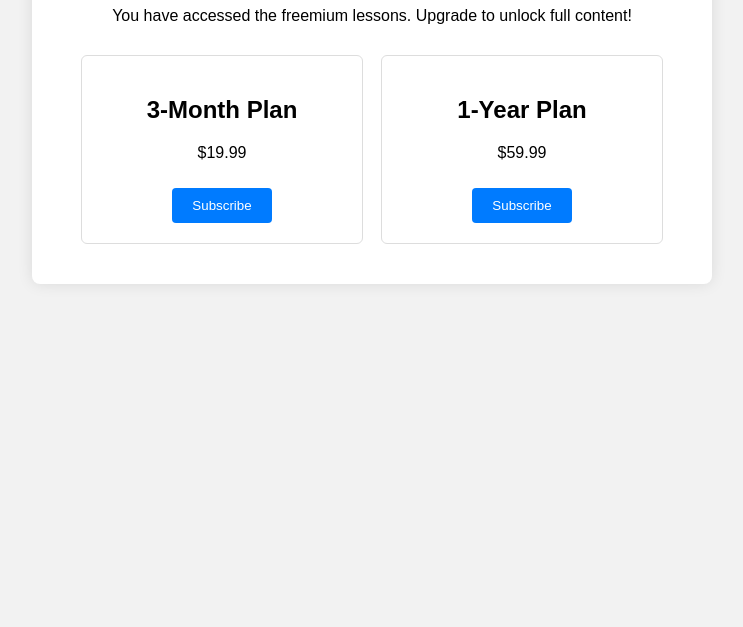
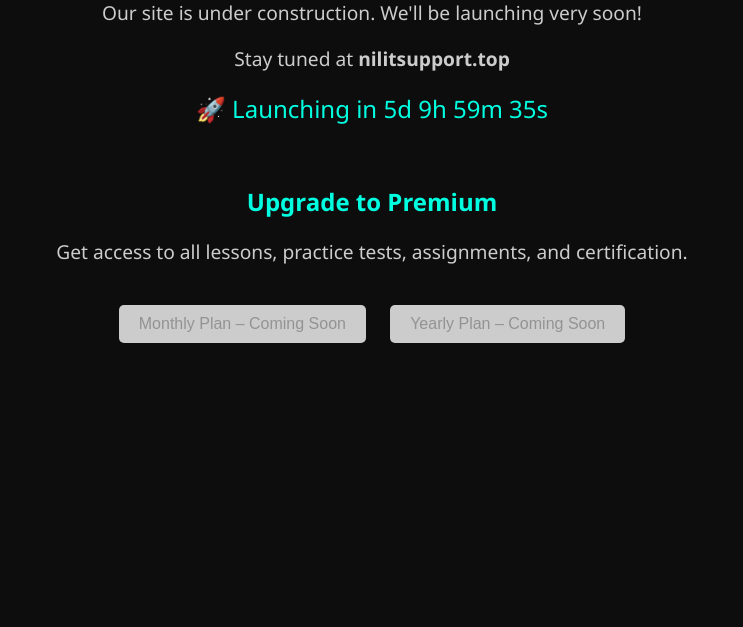
Before and after one commit to Mamataswapnil16/ITsupporthub, a plain HTML site: page index.html in a window 1280 px wide. Shown: the part 173-800 px from the top of the page, without its empty margins (268-1011 px from the left). Drawn offline with Linux system fonts and the light colour scheme.

Commit message:
Add files via upload

```diff
--- a/index.html
+++ b/index.html
@@ -1,32 +1,89 @@
+
 <!DOCTYPE html>
 <html lang="en">
 <head>
   <meta charset="UTF-8" />
   <meta name="viewport" content="width=device-width, initial-scale=1.0"/>
-  <title>Subscription Options - IT Support Hub</title>
-  <link rel="stylesheet" href="style.css">
+  <title>IT Support Hub - Coming Soon</title>
+  <style>
+    body {
+      margin: 0;
+      padding: 0;
+      font-family: 'Segoe UI', Tahoma, Geneva, Verdana, sans-serif;
+      background-color: #0d0d0d;
+      color: #00ffe1;
+      text-align: center;
+    }
+    .container {
+      padding: 40px;
+      max-width: 700px;
+      margin: auto;
+    }
+    h1 {
+      font-size: 2.5rem;
+      margin-top: 50px;
+    }
+    p {
+      font-size: 1.2rem;
+      color: #ccc;
+    }
+    #countdown {
+      font-size: 1.5rem;
+      margin-top: 20px;
+    }
+    .pricing-buttons {
+      margin-top: 40px;
+    }
+    .pricing-buttons button {
+      padding: 10px 20px;
+      background: #ccc;
+      border: none;
+      border-radius: 5px;
+      cursor: not-allowed;
+      margin: 0 10px;
+      font-size: 1rem;
+    }
+  </style>
 </head>
 <body>
   <div class="container">
-    <h1>Upgrade Your Access</h1>
-    <p>You have accessed the freemium lessons. Upgrade to unlock full content!</p>
+    <h1>🚧 IT Support Hub</h1>
+    <p>Our site is under construction. We'll be launching very soon!</p>
+    <p>Stay tuned at <strong>nilitsupport.top</strong></p>
+    <div id="countdown"></div>
 
-    <div class="plans">
-      <div class="plan">
-        <h2>3-Month Plan</h2>
-        <p>$19.99</p>
-        <button onclick="subscribe('3months')">Subscribe</button>
+    <section>
+      <h2 style="margin-top: 60px;">Upgrade to Premium</h2>
+      <p>Get access to all lessons, practice tests, assignments, and certification.</p>
+      <div class="pricing-buttons">
+        <button disabled>Monthly Plan – Coming Soon</button>
+        <button disabled>Yearly Plan – Coming Soon</button>
       </div>
-      <div class="plan">
-        <h2>1-Year Plan</h2>
-        <p>$59.99</p>
-        <button onclick="subscribe('1year')">Subscribe</button>
-      </div>
-    </div>
-
-    <div id="status"></div>
+    </section>
   </div>
 
-  <script src="script.js"></script>
+  <script>
+    const countdown = document.getElementById('countdown');
+    const launchDate = new Date("2025-04-25T00:00:00").getTime();
+
+    const updateCountdown = () => {
+      const now = new Date().getTime();
+      const distance = launchDate - now;
+
+      const days = Math.floor(distance / (1000 * 60 * 60 * 24));
+      const hours = Math.floor((distance % (1000 * 60 * 60 * 24)) / (1000 * 60 * 60));
+      const minutes = Math.floor((distance % (1000 * 60 * 60)) / (1000 * 60));
+      const seconds = Math.floor((distance % (1000 * 60)) / 1000);
+
+      countdown.innerHTML = `🚀 Launching in ${days}d ${hours}h ${minutes}m ${seconds}s`;
+
+      if (distance < 0) {
+        clearInterval(x);
+        countdown.innerHTML = "🎉 We are live!";
+      }
+    };
+
+    const x = setInterval(updateCountdown, 1000);
+  </script>
 </body>
 </html>
```
